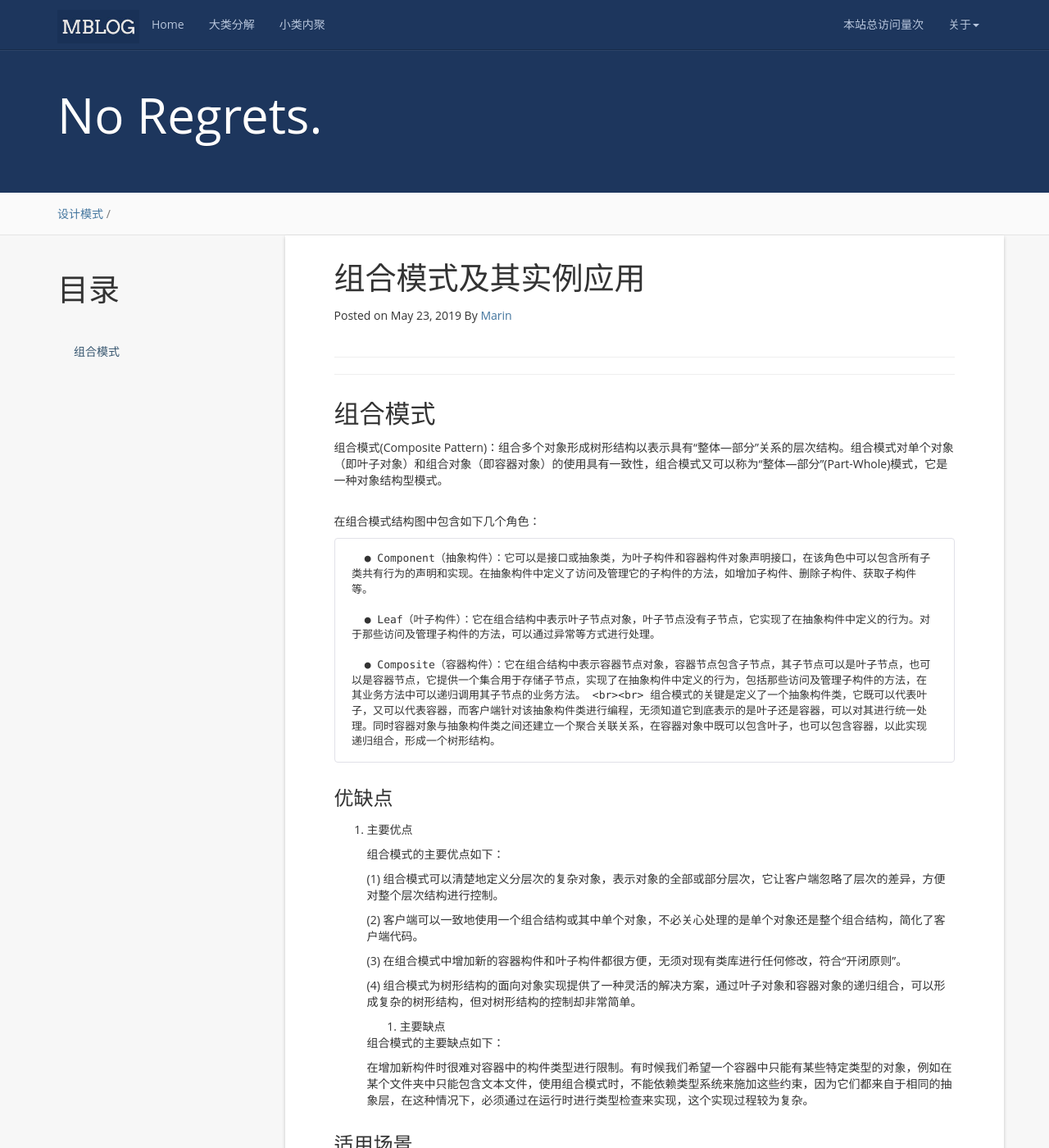
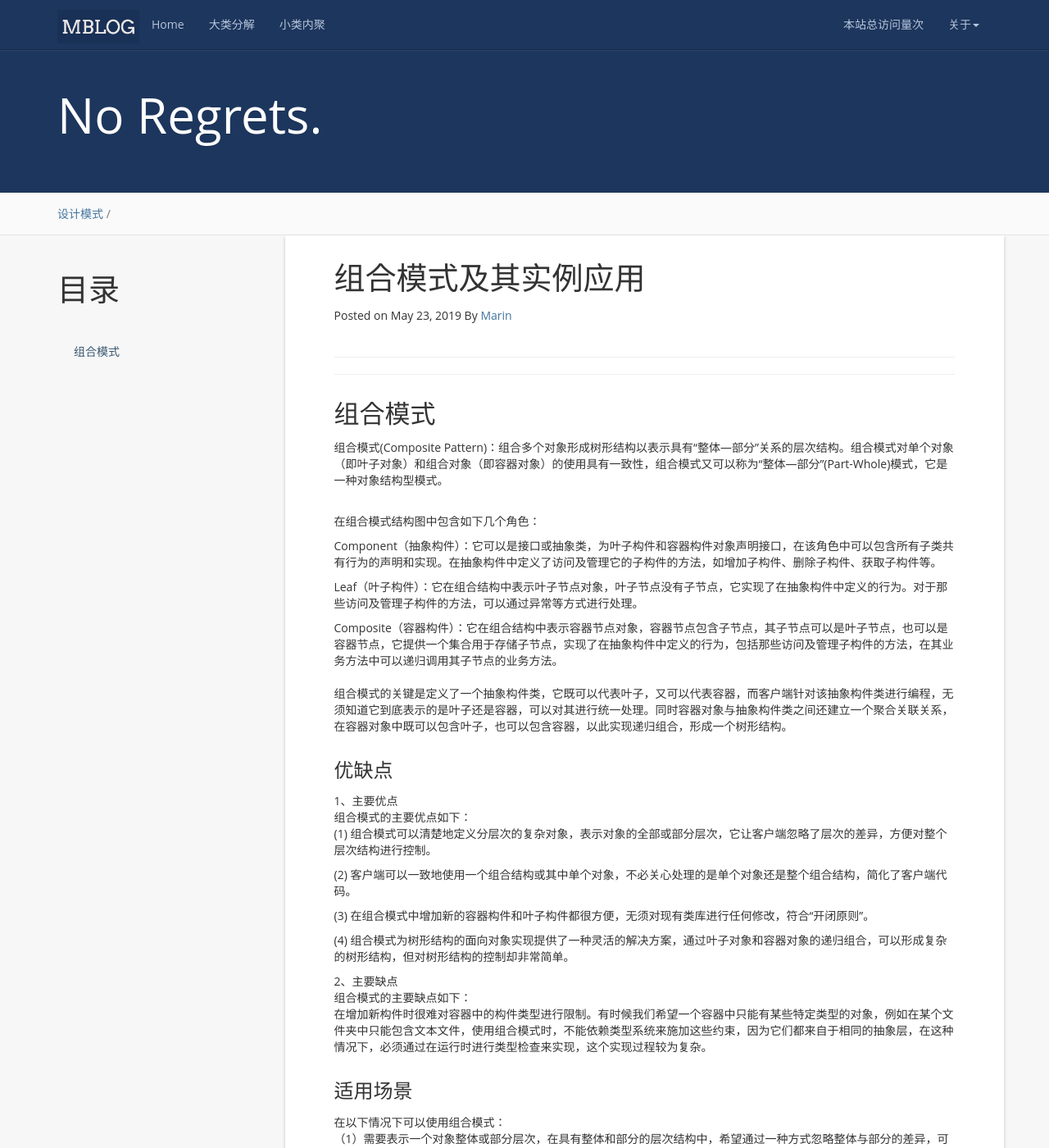
Before and after one commit to itmanmzt/itmanmzt.github.io, a Jekyll site: the page built from _posts/2019-05-23---composite pattern.md, in a window 1280 px wide and 1400 px high. Shown: the whole window at 82% size. Built offline with Jekyll 4.4.1, drawn with Linux system fonts in a browser that asks for light colours; nearby versions of some CDN libraries; a script that is not in the unit is left out; comment, search, counter and statistics services are not loaded; some of the changed text lies outside the part shown.

Commit message:
nodify blog

````diff
--- a/_posts/2019-05-23---composite pattern.md
+++ b/_posts/2019-05-23---composite pattern.md
@@ -20,32 +20,32 @@ categories: 设计模式
 
    在组合模式结构图中包含如下几个角色：
 
-      ● Component（抽象构件）：它可以是接口或抽象类，为叶子构件和容器构件对象声明接口，在该角色中可以包含所有子类共有行为的声明和实现。在抽象构件中定义了访问及管理它的子构件的方法，如增加子构件、删除子构件、获取子构件等。
+Component（抽象构件）：它可以是接口或抽象类，为叶子构件和容器构件对象声明接口，在该角色中可以包含所有子类共有行为的声明和实现。在抽象构件中定义了访问及管理它的子构件的方法，如增加子构件、删除子构件、获取子构件等。
 
-      ● Leaf（叶子构件）：它在组合结构中表示叶子节点对象，叶子节点没有子节点，它实现了在抽象构件中定义的行为。对于那些访问及管理子构件的方法，可以通过异常等方式进行处理。
+Leaf（叶子构件）：它在组合结构中表示叶子节点对象，叶子节点没有子节点，它实现了在抽象构件中定义的行为。对于那些访问及管理子构件的方法，可以通过异常等方式进行处理。
 
-      ● Composite（容器构件）：它在组合结构中表示容器节点对象，容器节点包含子节点，其子节点可以是叶子节点，也可以是容器节点，它提供一个集合用于存储子节点，实现了在抽象构件中定义的行为，包括那些访问及管理子构件的方法，在其业务方法中可以递归调用其子节点的业务方法。
+ Composite（容器构件）：它在组合结构中表示容器节点对象，容器节点包含子节点，其子节点可以是叶子节点，也可以是容器节点，它提供一个集合用于存储子节点，实现了在抽象构件中定义的行为，包括那些访问及管理子构件的方法，在其业务方法中可以递归调用其子节点的业务方法。
 <br><br>
 组合模式的关键是定义了一个抽象构件类，它既可以代表叶子，又可以代表容器，而客户端针对该抽象构件类进行编程，无须知道它到底表示的是叶子还是容器，可以对其进行统一处理。同时容器对象与抽象构件类之间还建立一个聚合关联关系，在容器对象中既可以包含叶子，也可以包含容器，以此实现递归组合，形成一个树形结构。
 
 ### 优缺点
-1. 主要优点
+1、主要优点
+<br>
+组合模式的主要优点如下：
+<br>
+(1) 组合模式可以清楚地定义分层次的复杂对象，表示对象的全部或部分层次，它让客户端忽略了层次的差异，方便对整个层次结构进行控制。
 
-      组合模式的主要优点如下：
+(2) 客户端可以一致地使用一个组合结构或其中单个对象，不必关心处理的是单个对象还是整个组合结构，简化了客户端代码。
 
-      (1) 组合模式可以清楚地定义分层次的复杂对象，表示对象的全部或部分层次，它让客户端忽略了层次的差异，方便对整个层次结构进行控制。
+(3) 在组合模式中增加新的容器构件和叶子构件都很方便，无须对现有类库进行任何修改，符合“开闭原则”。
 
-      (2) 客户端可以一致地使用一个组合结构或其中单个对象，不必关心处理的是单个对象还是整个组合结构，简化了客户端代码。
+(4) 组合模式为树形结构的面向对象实现提供了一种灵活的解决方案，通过叶子对象和容器对象的递归组合，可以形成复杂的树形结构，但对树形结构的控制却非常简单。
 
-      (3) 在组合模式中增加新的容器构件和叶子构件都很方便，无须对现有类库进行任何修改，符合“开闭原则”。
-
-      (4) 组合模式为树形结构的面向对象实现提供了一种灵活的解决方案，通过叶子对象和容器对象的递归组合，可以形成复杂的树形结构，但对树形结构的控制却非常简单。
-
-      2. 主要缺点
-
-      组合模式的主要缺点如下：
-
-      在增加新构件时很难对容器中的构件类型进行限制。有时候我们希望一个容器中只能有某些特定类型的对象，例如在某个文件夹中只能包含文本文件，使用组合模式时，不能依赖类型系统来施加这些约束，因为它们都来自于相同的抽象层，在这种情况下，必须通过在运行时进行类型检查来实现，这个实现过程较为复杂。
+2、主要缺点
+<br>
+组合模式的主要缺点如下：
+<br>
+在增加新构件时很难对容器中的构件类型进行限制。有时候我们希望一个容器中只能有某些特定类型的对象，例如在某个文件夹中只能包含文本文件，使用组合模式时，不能依赖类型系统来施加这些约束，因为它们都来自于相同的抽象层，在这种情况下，必须通过在运行时进行类型检查来实现，这个实现过程较为复杂。
 
 ### 适用场景
 在以下情况下可以使用组合模式：<br>
@@ -201,7 +201,7 @@ public class Test {
 ![](https://itmanmzt.github.io/styles/images/zuhe/001.jpg){:align="center"}<br><br>
 
 ### 透明组合模式和安全组合模式
-1、透明组合模式
+1、透明组合模式<br>
 透明组合模式中，抽象构件Component中声明了所有用于管理成员对象的方法，包括add()、remove()以及getChild()等方法，这样做的好处是确保所有的构件类都有相同的接口。在客户端看来，叶子对象与容器对象所提供的方法是一致的，客户端可以相同地对待所有的对象。透明组合模式也是组合模式的标准形式，虽然下面的解决方案在客户端可以有不透明的实现方法，但是由于在抽象构件中包含add()、remove()等方法，因此它还是透明组合模式。
 ```
 public abstract class AbstractCom{
@@ -233,7 +233,7 @@ public class Test {
 ```
 透明组合模式的缺点是不够安全，因为叶子对象和容器对象在本质上是有区别的。叶子对象不可能有下一个层次的对象，即不可能包含成员对象，因此为其提供add()、remove()以及getChild()等方法是没有意义的，这在编译阶段不会出错，但在运行阶段如果调用这些方法可能会出错（如果没有提供相应的错误处理代码）。
 <br><br>
-2、安全组合模式
+2、安全组合模式<br>
 安全组合模式中，在抽象构件Component中没有声明任何用于管理成员对象的方法，而是在Composite类中声明并实现这些方法。这种做法是安全的，因为根本不向叶子对象提供这些管理成员对象的方法，对于叶子对象，客户端不可能调用到这些方法，这就是下面方案所采用的实现方式。
 ```
 public abstract class AbstractCom {
````
